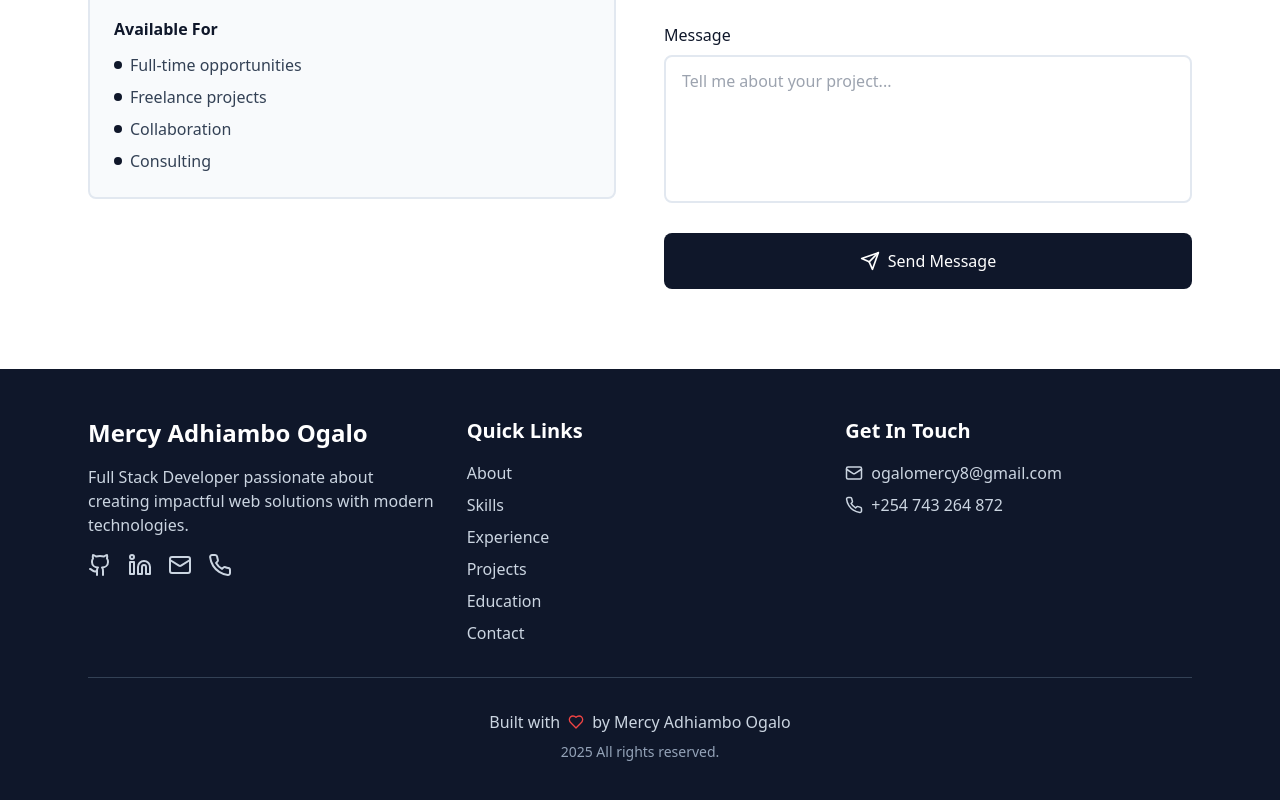
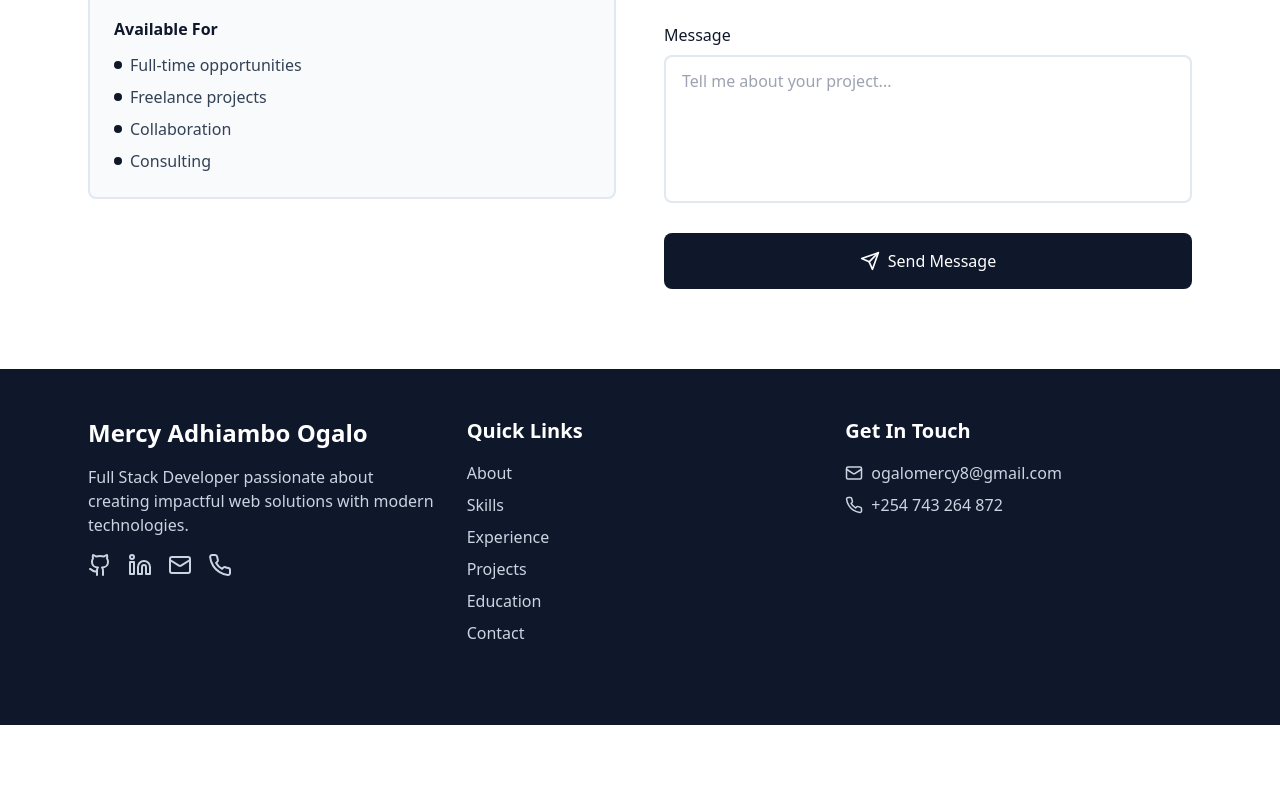
Before and after one commit to mercyogalo/portfolio-update, a React (Vite) app: page / in a window 1280 px wide. Shown: the part 9128-9928 px from the top of the page. After the commit the page ends 9853 px from the top, so only its background shows below. Built offline with nearby package versions, Linux system fonts and the light colour scheme; no server answers.

Commit message:
Remove footer copyright and attribution text

```diff
--- a/src/components/Footer.tsx
+++ b/src/components/Footer.tsx
@@ -123,14 +123,7 @@ const Footer = () => {
           </div>
         </div>
 
-        <div className="border-t border-slate-700 pt-8 text-center">
-          <p className="text-slate-300 flex items-center justify-center gap-2">
-            Built with <Heart size={16} className="text-red-500" /> by Mercy Adhiambo Ogalo
-          </p>
-          <p className="text-slate-400 text-sm mt-2">
-            {currentYear} All rights reserved.
-          </p>
-        </div>
+
       </div>
     </footer>
   );
```
